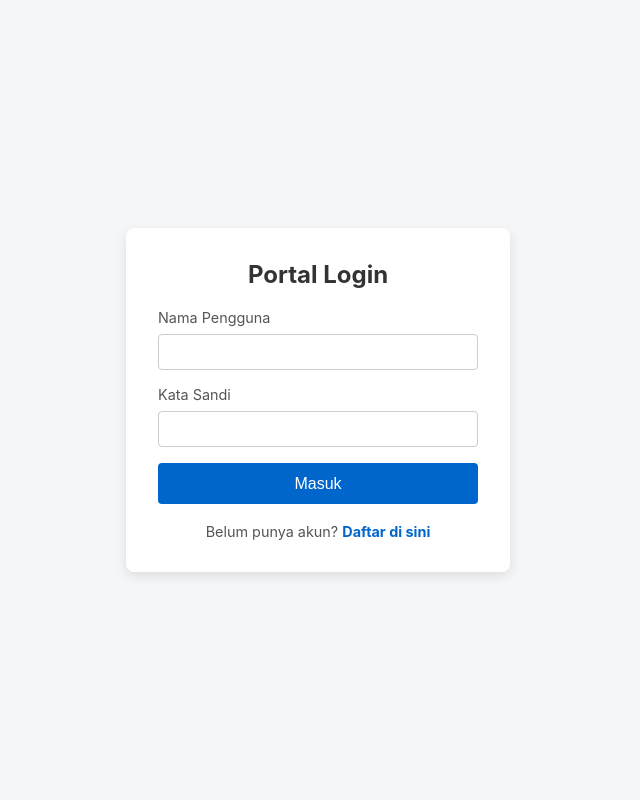
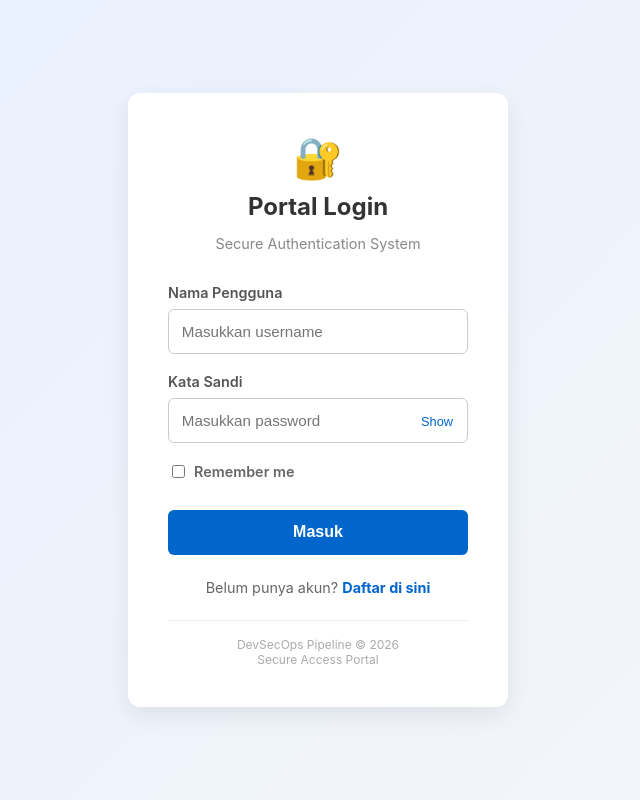
Before and after one commit to julian291203/devsecops-pipeline, a Flask app: page / in a window 1280 px wide. Shown: the whole page, without its empty margins (322-962 px from the left). Run offline with Flask 3, Linux system fonts and the light colour scheme.

Commit message:
feat: adding fix

```diff
--- a/templates/index.html
+++ b/templates/index.html
@@ -5,116 +5,288 @@
     <meta charset="UTF-8" />
     <meta name="viewport" content="width=device-width, initial-scale=1.0" />
     <title>Sistem Login Aman</title>
+
     <style>
+        * {
+            box-sizing: border-box;
+        }
+
         body {
-                font-family: -apple-system, BlinkMacSystemFont, "Segoe UI", Roboto, sans-serif;
+            font-family: -apple-system, BlinkMacSystemFont, "Segoe UI",
+                Roboto, sans-serif;
             display: flex;
             justify-content: center;
             align-items: center;
-                height: 100vh;
+            min-height: 100vh;
             margin: 0;
-                background-color: #f4f6f8;
+            padding: 20px;
+            background: linear-gradient(135deg, #e8f0ff, #f4f6f8);
         }
+
         .card {
             background: #ffffff;
-                padding: 2rem;
-                border-radius: 8px;
-                box-shadow: 0 4px 12px rgba(0, 0, 0, 0.1);
-                width: 320px;
+            padding: 2.5rem;
+            border-radius: 12px;
+            box-shadow: 0 8px 25px rgba(0, 0, 0, 0.08);
+            width: 100%;
+            max-width: 380px;
         }
+
+        .logo {
+            text-align: center;
+            font-size: 2.5rem;
+            margin-bottom: 10px;
+        }
+
         h2 {
             margin-top: 0;
+            margin-bottom: 8px;
             text-align: center;
             color: #333;
         }
+
+        .subtitle {
+            text-align: center;
+            color: #888;
+            font-size: 0.9rem;
+            margin-bottom: 2rem;
+        }
+
         .form-group {
-                margin-bottom: 1rem;
+            margin-bottom: 1.2rem;
         }
+
         label {
             display: block;
             margin-bottom: 0.5rem;
             font-size: 0.9rem;
+            font-weight: 600;
             color: #555;
         }
+
         input[type="text"],
         input[type="password"] {
             width: 100%;
-                padding: 0.6rem;
+            padding: 0.8rem;
             border: 1px solid #ccc;
-                border-radius: 4px;
-                box-sizing: border-box;
+            border-radius: 6px;
+            font-size: 0.95rem;
+            outline: none;
+            transition: border 0.2s;
         }
-            button {
+
+        input:focus {
+            border-color: #0066cc;
+        }
+
+        .password-wrapper {
+            position: relative;
+        }
+
+        .password-wrapper input {
+            padding-right: 65px;
+        }
+
+        .toggle-password {
+            position: absolute;
+            right: 10px;
+            top: 50%;
+            transform: translateY(-50%);
+            border: none;
+            background: none;
+            color: #0066cc;
+            cursor: pointer;
+            font-size: 0.8rem;
+            width: auto;
+            padding: 5px;
+        }
+
+        .options {
+            display: flex;
+            align-items: center;
+            justify-content: space-between;
+            margin-bottom: 1.3rem;
+            font-size: 0.85rem;
+        }
+
+        .remember {
+            display: flex;
+            align-items: center;
+            gap: 6px;
+            color: #666;
+        }
+
+        button.login-button {
             width: 100%;
-                padding: 0.7rem;
+            padding: 0.85rem;
             background-color: #0066cc;
             color: white;
             border: none;
-                border-radius: 4px;
+            border-radius: 6px;
             font-size: 1rem;
+            font-weight: 600;
             cursor: pointer;
+            transition: background 0.2s;
         }
-            button:hover {
+
+        button.login-button:hover {
             background-color: #0052a3;
         }
+
         .alert {
-                padding: 0.6rem;
-                border-radius: 4px;
+            padding: 0.8rem;
+            border-radius: 6px;
             margin-bottom: 1rem;
             text-align: center;
             font-size: 0.9rem;
         }
+
         .success {
             background-color: #d4edda;
             color: #155724;
         }
+
         .danger {
             background-color: #f8d7da;
             color: #721c24;
         }
+
         .register-link {
             text-align: center;
-                margin-top: 1.2rem;
+            margin-top: 1.5rem;
             font-size: 0.9rem;
-                color: #555;
+            color: #666;
         }
+
         .register-link a {
             color: #0066cc;
             font-weight: bold;
             text-decoration: none;
         }
+
         .register-link a:hover {
             text-decoration: underline;
         }
+
+        .divider {
+            border-top: 1px solid #eee;
+            margin: 1.5rem 0 1rem;
+        }
+
+        .footer {
+            text-align: center;
+            color: #aaa;
+            font-size: 0.75rem;
+        }
     </style>
 </head>
+
 <body>
     <div class="card">
+
+        <div class="logo">🔐</div>
+
         <h2>Portal Login</h2>
 
+        <p class="subtitle">
+            Secure Authentication System
+        </p>
+
         {% if message %}
-            <div class="alert {{ status_class }}">{{ message }}</div>
+        <div class="alert {{ status_class }}">
+            {{ message }}
+        </div>
         {% endif %}
+
+        {% with messages = get_flashed_messages(with_categories=true) %}
+            {% for category, msg in messages %}
+            <div class="alert {{ category }}">
+                {{ msg }}
+            </div>
+            {% endfor %}
+        {% endwith %}
 
         <!-- nosemgrep: python.django.security.django-no-csrf-token.django-no-csrf-token -->
         <form method="POST" action="/">
+
             <div class="form-group">
                 <label for="username">Nama Pengguna</label>
-                    <input type="text" id="username" name="username" required />
+
+                <input
+                    type="text"
+                    id="username"
+                    name="username"
+                    placeholder="Masukkan username"
+                    autocomplete="username"
+                    required
+                />
             </div>
 
             <div class="form-group">
                 <label for="password">Kata Sandi</label>
-                    <input type="password" id="password" name="password" required />
+
+                <div class="password-wrapper">
+                    <input
+                        type="password"
+                        id="password"
+                        name="password"
+                        placeholder="Masukkan password"
+                        autocomplete="current-password"
+                        required
+                    />
+
+                    <button
+                        type="button"
+                        class="toggle-password"
+                        onclick="togglePassword()"
+                    >
+                        Show
+                    </button>
+                </div>
             </div>
 
-                <button type="submit">Masuk</button>
+            <div class="options">
+                <label class="remember">
+                    <input type="checkbox" name="remember">
+                    Remember me
+                </label>
+            </div>
+
+            <button type="submit" class="login-button">
+                Masuk
+            </button>
+
         </form>
 
         <div class="register-link">
             Belum punya akun?
             <a href="{{ url_for('register') }}">Daftar di sini</a>
         </div>
+
+        <div class="divider"></div>
+
+        <div class="footer">
+            DevSecOps Pipeline &copy; 2026
+            <br>
+            Secure Access Portal
         </div>
+
+    </div>
+
+    <script>
+        function togglePassword() {
+            const password = document.getElementById("password");
+            const button = document.querySelector(".toggle-password");
+
+            if (password.type === "password") {
+                password.type = "text";
+                button.textContent = "Hide";
+            } else {
+                password.type = "password";
+                button.textContent = "Show";
+            }
+        }
+    </script>
+
 </body>
 </html>
```
Lines whose indentation alone changed are shown as unchanged.
